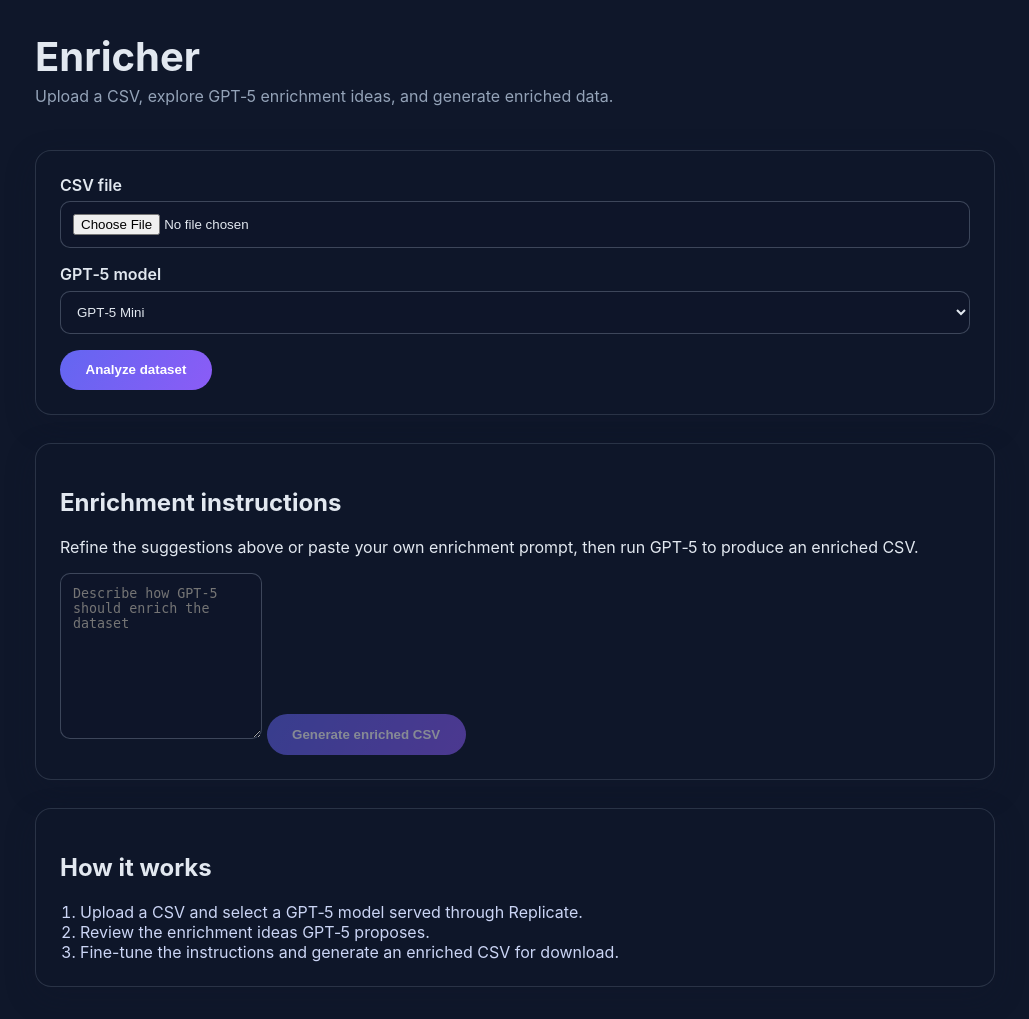
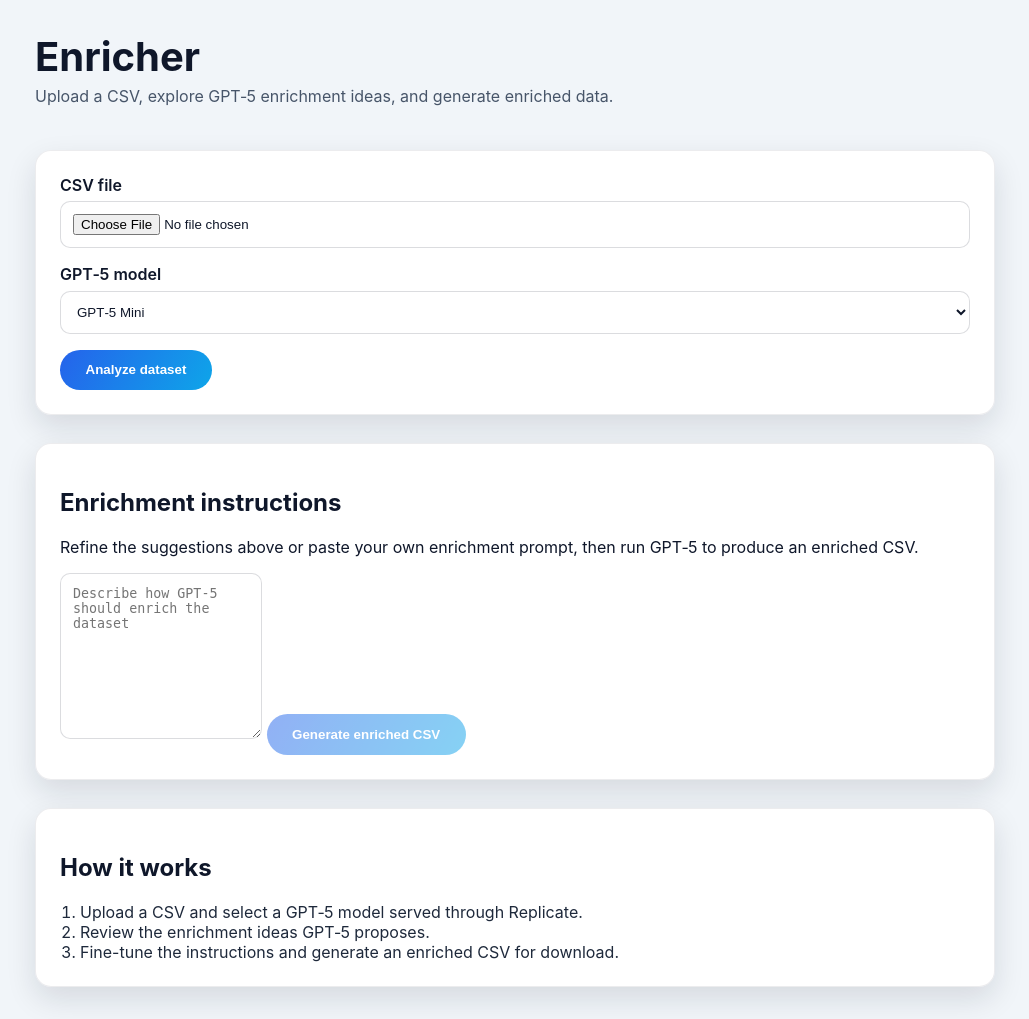
Before and after one commit to patelamit111/enricher, a Flask app: page / in a window 1280 px wide. Shown: the whole page, without its empty margins (125-1154 px from the left). Run offline with Flask 3, Linux system fonts and the light colour scheme.

Commit message:
Switch UI to light theme

```diff
--- a/static/styles.css
+++ b/static/styles.css
@@ -1,8 +1,8 @@
 :root {
-  color-scheme: light dark;
+  color-scheme: light;
   font-family: "Inter", system-ui, -apple-system, BlinkMacSystemFont, "Segoe UI", sans-serif;
-  background-color: #0f172a;
-  color: #e2e8f0;
+  background-color: #f8fafc;
+  color: #0f172a;
 }
 
 body {
@@ -10,6 +10,7 @@
   padding: 2rem;
   display: flex;
   justify-content: center;
+  background: #f1f5f9;
 }
 
 main {
@@ -26,16 +27,16 @@
 
 .tagline {
   margin-top: 0.3rem;
-  color: #94a3b8;
+  color: #475569;
 }
 
 .panel {
-  background: rgba(15, 23, 42, 0.75);
-  border: 1px solid rgba(148, 163, 184, 0.2);
+  background: rgba(255, 255, 255, 0.95);
+  border: 1px solid rgba(15, 23, 42, 0.08);
   border-radius: 16px;
   padding: 1.5rem;
-  backdrop-filter: blur(16px);
-  box-shadow: 0 10px 30px rgba(15, 23, 42, 0.3);
+  backdrop-filter: blur(12px);
+  box-shadow: 0 12px 30px rgba(15, 23, 42, 0.12);
 }
 
 .field {
@@ -54,8 +55,8 @@
 textarea {
   padding: 0.75rem;
   border-radius: 10px;
-  border: 1px solid rgba(148, 163, 184, 0.35);
-  background: rgba(15, 23, 42, 0.6);
+  border: 1px solid rgba(15, 23, 42, 0.15);
+  background: rgba(255, 255, 255, 0.9);
   color: inherit;
 }
 
@@ -73,7 +74,7 @@
   border: none;
   border-radius: 999px;
   padding: 0.8rem 1.6rem;
-  background: linear-gradient(120deg, #6366f1, #8b5cf6);
+  background: linear-gradient(120deg, #2563eb, #0ea5e9);
   color: #fff;
   font-weight: 600;
   cursor: pointer;
@@ -95,23 +96,23 @@
 .output pre {
   white-space: pre-wrap;
   word-wrap: break-word;
-  background: rgba(15, 23, 42, 0.8);
+  background: rgba(241, 245, 249, 0.9);
   padding: 1rem;
   border-radius: 12px;
-  border: 1px solid rgba(148, 163, 184, 0.2);
+  border: 1px solid rgba(15, 23, 42, 0.1);
   max-height: 340px;
   overflow-y: auto;
 }
 
 .metadata {
   font-size: 0.95rem;
-  color: #94a3b8;
+  color: #475569;
 }
 
 .info ol {
   margin: 0;
   padding-left: 1.25rem;
-  color: #cbd5f5;
+  color: #1e293b;
 }
 
 .hidden {
```
